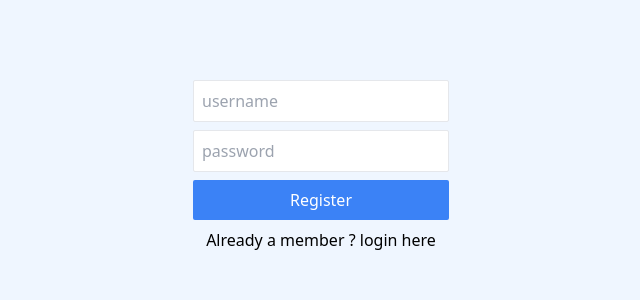
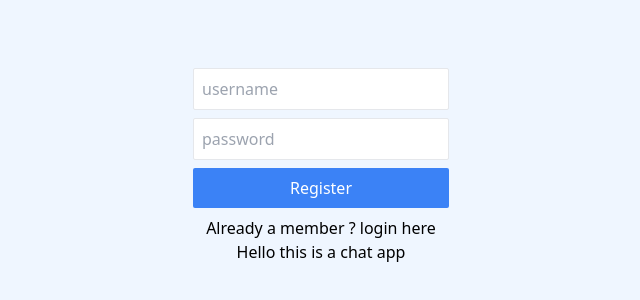
Before and after one commit to himanshu17-2000/chat-app-frontend, a React (Create React App) app: page / in a window 1280 px wide. Shown: the part 210-510 px from the top of the page, without its empty margins (319-959 px from the left). Built offline with nearby package versions, Linux system fonts and the light colour scheme.

Commit message:
Updated the code tempporty

```diff
--- a/src/components/Authentication.js
+++ b/src/components/Authentication.js
@@ -107,11 +107,13 @@ function Authentication() {
               </button>{" "}
             </div>
           )}
+          <div>
+            <h1>Hello this is a chat app </h1>
+          </div>
         </div>
         <ToastContainer />
       </form>
     </div>
   );
 }
-
 export default Authentication;
```
